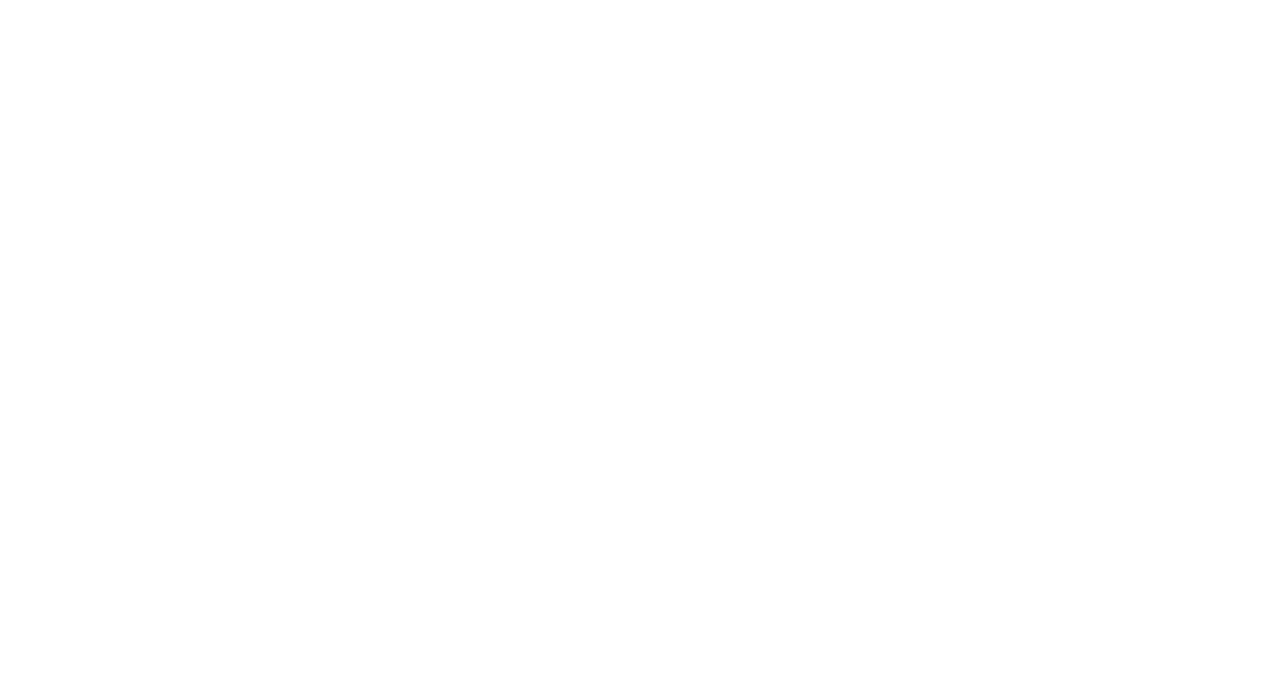
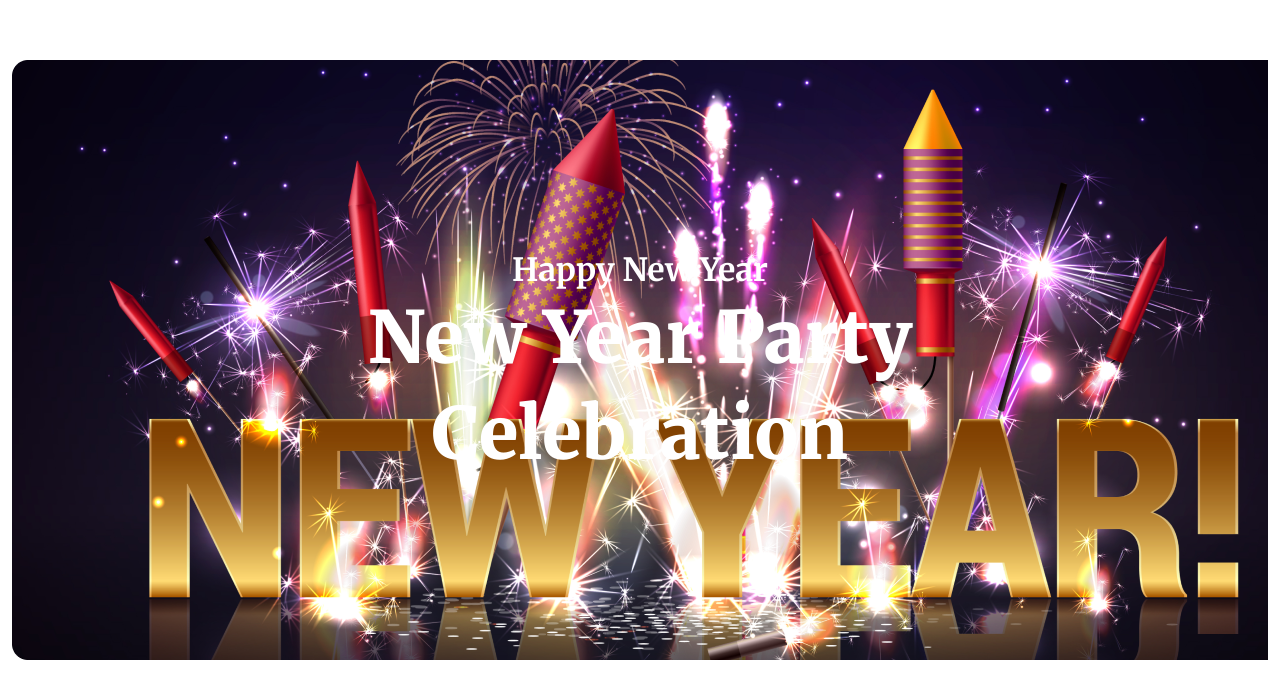
Before and after one commit to Saddam-Hossain420/b9-assignment-1, a plain HTML site: page index.html in a window 1280 px wide. Drawn offline with Linux system fonts and the light colour scheme.

Commit message:
Default setup and main hero section complete

```diff
--- a/index.html
+++ b/index.html
@@ -4,9 +4,19 @@
     <meta charset="UTF-8">
     <meta name="viewport" content="width=device-width, initial-scale=1.0">
     <title>New Year Party</title>
+    <link href="https://fonts.googleapis.com/css2?family=Inter:wght@400;500;600;700;800;900&family=Merriweather:wght@400;700;900&display=swap" rel="stylesheet">
     <link rel="stylesheet" href="style/style.css">
 </head>
 <body>
-
+    <header class="header-area">
+        <div class="container">
+            <div class="hero-bg-img bg-img">
+                <div class="main-hero-section">
+                    <h4>Happy New Year</h4>
+                    <h1>New Year Party Celebration</h1>
+                </div>
+            </div>
+        </div>
+    </header>
 </body>
 </html>
--- a/style/style.css
+++ b/style/style.css
@@ -0,0 +1,79 @@
+* {
+    margin: 0;
+    padding: 0;
+}
+:root {
+    --white-color: #ffffff;
+    --red-color: #FF0000;
+    --black-color: #070211;
+    --semi-white: rgba(255, 255, 255, 0.80);
+    --semi-black: rgba(7, 2, 17, 0.60);
+    --header-font: 'Merriweather', serif;
+    --body-font: 'Inter', sans-serif;
+}
+
+body {
+    font-family: var(--body-font);
+    font-weight: 400;
+    font-size: 20px;
+    color: var(--white-color);
+}
+h1, h2 {
+    font-family: var(--header-font);
+    font-weight: 900;
+
+}
+h1 {
+    font-size: 72px;
+    line-height: 1.33;
+}
+h2 {
+    font-size: 64px;
+    line-height: 1.37;
+}
+h3 {
+    font-size: 48px;
+    font-weight: 700;
+}
+h4 {
+    font-family: var(--header-font);
+    font-size: 32px;
+}
+h5 {
+    font-size: 24px;
+    font-weight: 500;
+    color: var(--red-color);
+}
+p {
+    font-size: 18px;
+    color: var(--semi-white);
+}
+img {
+    width: 100%;
+    height: auto;
+}
+.container {
+    max-width: 1320px;
+    padding: 0 12px;
+    margin: 0 auto;
+}
+
+/* default style */
+.bg-img {
+    background-repeat: no-repeat;
+    background-size: auto;
+    height: 600px;
+}
+/* main hero section style */
+.header-area, .offer-price-section, .midnight-party-section {
+    margin: 60px  0 120px;
+}
+.hero-bg-img {
+    background-image: url('../resources/Banner\ Image.png');
+}
+.main-hero-section {
+    max-width: 650px;
+    text-align: center;
+    margin: auto;
+    padding-top: 190px;
+}
```
Also changed, not shown: 2 other files.
